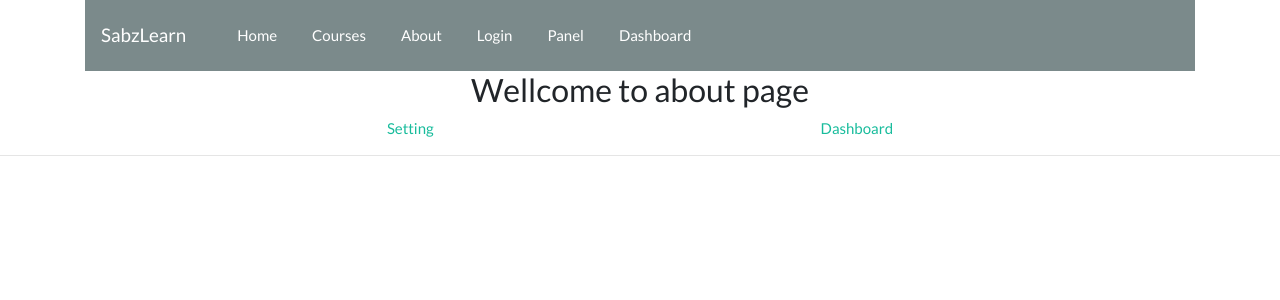
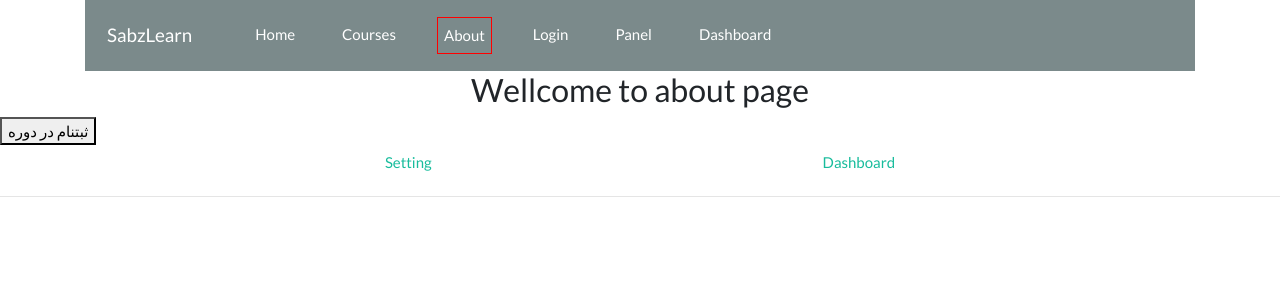
Before and after one commit to ahmadkabiri/first-app, a React (Create React App) app: page /about in a window 1280 px wide. Shown: the top 300 px of the page. Built offline with nearby package versions, Linux system fonts and the light colour scheme.

Commit message:
useLocation-useNvigate

```diff
--- a/src/components/About/About.js
+++ b/src/components/About/About.js
@@ -1,26 +1,28 @@
-import React from 'react'
-import { Link , Outlet } from 'react-router-dom'
+import React from "react";
+import { Link, Outlet, useNavigate } from "react-router-dom";
 
 export default function About() {
-
-
-
-
+  let navigate = useNavigate();
 
   return (
+    <div>
+      <h3 style={{ textAlign: "center" }}>Wellcome to about page</h3>
 
-
-    <div>
-      <h3 style={{textAlign:"center"}}>
-      Wellcome to about page
-      </h3>
-      <div style={{display:"flex" , justifyContent:"space-evenly"}}>
-      <Link to="setting">Setting</Link>
-      <Link to="dashboard">Dashboard</Link>
+      <button
+        onClick={() => {
+          navigate("/login", {
+            replace: true,
+          });
+        }}
+      >
+        ثبتنام در دوره
+      </button>
+      <div style={{ display: "flex", justifyContent: "space-evenly" }}>
+        <Link to="setting">Setting</Link>
+        <Link to="dashboard">Dashboard</Link>
       </div>
       <hr />
       <Outlet></Outlet>
-
     </div>
-  )
+  );
 }
--- a/src/components/Courses.js
+++ b/src/components/Courses.js
@@ -1,8 +1,15 @@
 import React, { useState } from "react";
 import CoursesData from "./../CoursesData";
 import Course from "./Course";
+import { useLocation } from "react-router-dom";
 
 export default function Courses() {
+
+
+  let location = useLocation()
+
+  console.log(location)
+
   const [courses, setCourses] = useState(CoursesData);
 
   return (
--- a/src/components/Header.js
+++ b/src/components/Header.js
@@ -1,7 +1,7 @@
-import React from 'react'
-import { Navbar, Container, Nav } from 'react-bootstrap'
-import { Link } from 'react-router-dom'
-
+import React from "react";
+import { Navbar, Container, Nav } from "react-bootstrap";
+import { NavLink } from "react-router-dom";
+import "./style.css";
 export default function Header() {
   return (
     <div>
@@ -9,15 +9,33 @@ export default function Header() {
         <Navbar bg="dark" variant="dark">
           <Navbar.Brand href="#home">SabzLearn</Navbar.Brand>
           <Nav className="me-auto">
-                        <Link to="/" style={{marginLeft: 35, color: '#fff'}}>Home</Link>
-                        <Link to="/courses" style={{marginLeft: 35, color: '#fff'}}>Courses</Link>
-                        <Link to="/about" style={{marginLeft: 35, color: '#fff'}}>About</Link>
-                        <Link to="/login" style={{marginLeft: 35, color: '#fff'}}>Login</Link>
-                        <Link to="/panel" style={{marginLeft: 35, color: '#fff'}}>Panel</Link>
-                        <Link to="/dashboard" style={{marginLeft: 35, color: '#fff'}}>Dashboard</Link>
+            <NavLink to="/" style={{ marginLeft: 35, color: "#fff" }}>
+              Home
+            </NavLink>
+            <NavLink
+              to="/courses"
+              style={{ marginLeft: 35, color: "#fff" }}
+              className={(link) => (
+                link.isActive ? "active" : ""
+              )}
+            >
+              Courses
+            </NavLink>
+            <NavLink to="/about" style={{ marginLeft: 35, color: "#fff" }}>
+              About
+            </NavLink>
+            <NavLink to="/login" style={{ marginLeft: 35, color: "#fff" }}>
+              Login
+            </NavLink>
+            <NavLink to="/panel" style={{ marginLeft: 35, color: "#fff" }}>
+              Panel
+            </NavLink>
+            <NavLink to="/dashboard" style={{ marginLeft: 35, color: "#fff" }}>
+              Dashboard
+            </NavLink>
           </Nav>
         </Navbar>
       </Container>
     </div>
-    )
+  );
 }
--- /dev/null
+++ b/src/components/style.css
@@ -0,0 +1,8 @@
+.active{
+    border: 1px solid red;
+}
+
+a {
+    padding: 6px;
+
+}
```
Lines whose indentation alone changed are shown as unchanged.
